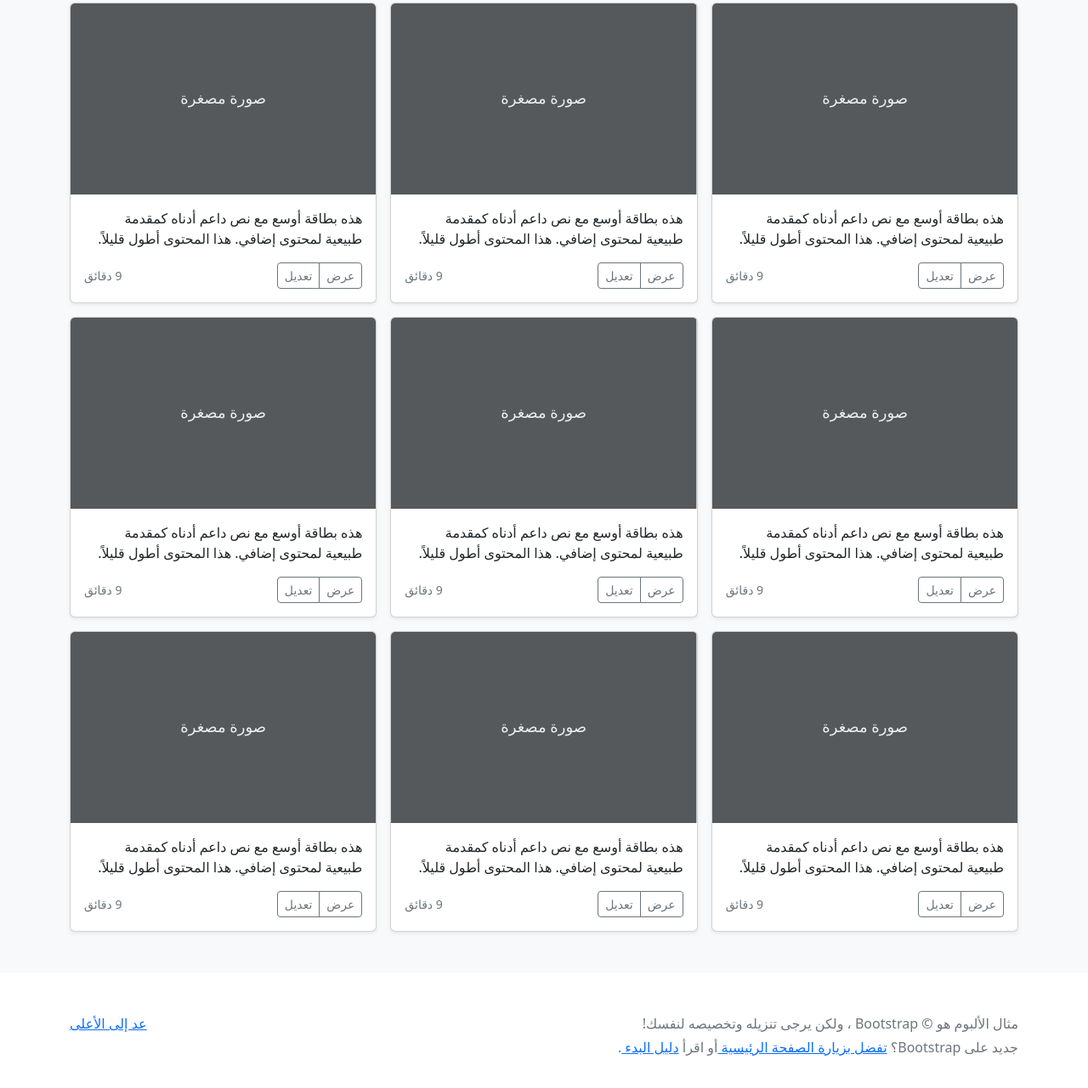
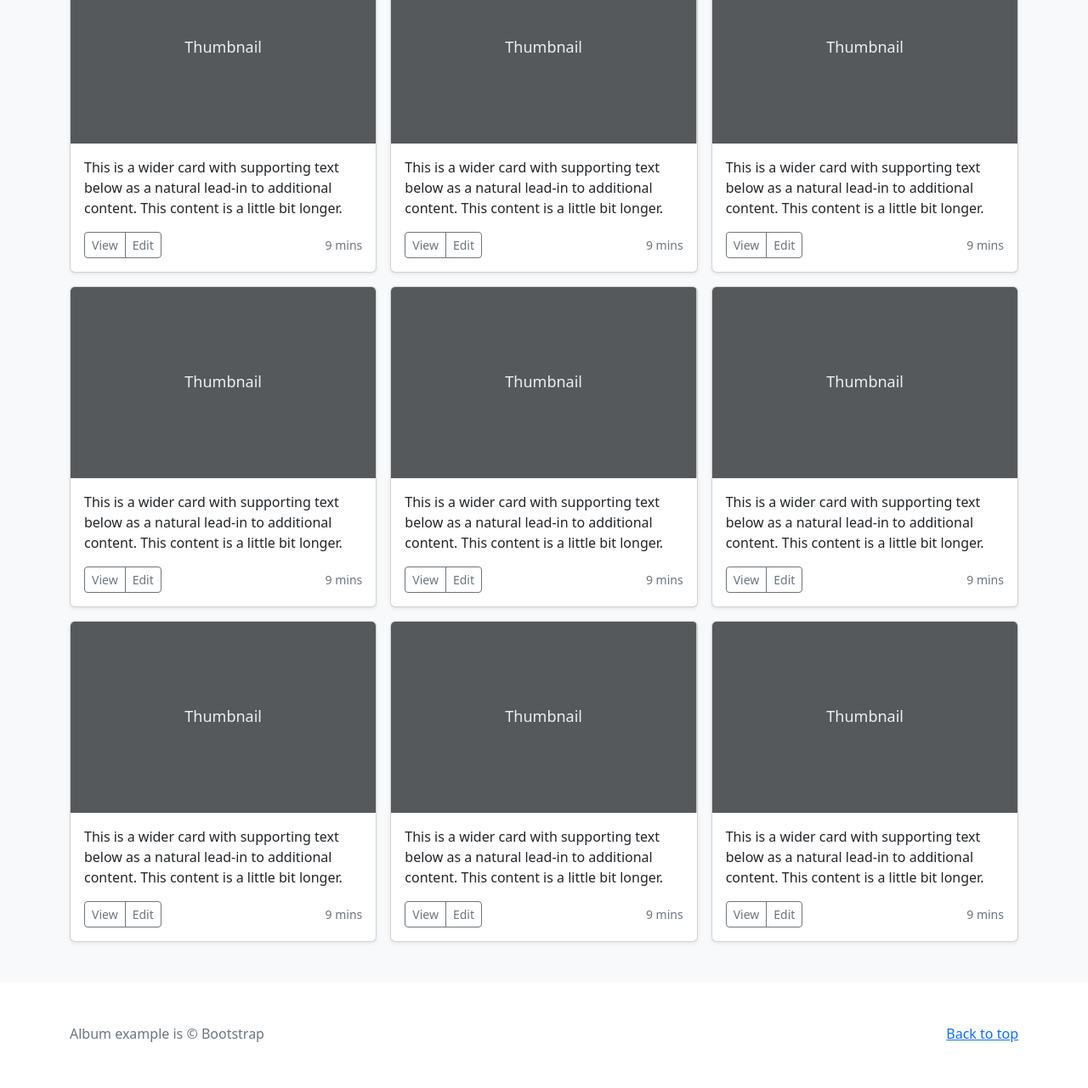
Before and after one commit to shadowartist201/3420-site, a plain HTML site: page index.html in a window 1280 px wide. Shown: the part 525-1806 px from the top of the page at 85% size. Drawn offline with Linux system fonts and the light colour scheme; files that its build step writes are made by us from their sources; files whose address does not match are found by name.

Commit message:
Update index.html

```diff
--- a/index.html
+++ b/index.html
@@ -1,19 +1,17 @@
 <!doctype html>
-<html lang="ar" dir="rtl">
+<html lang="en">
   <head>
     <meta charset="utf-8">
     <meta name="viewport" content="width=device-width, initial-scale=1">
     <meta name="description" content="">
-    <meta name="author" content="Mark Otto, Jacob Thornton, and Bootstrap contributors">
+    <meta name="author" content="Kelsey Porter">
     <meta name="generator" content="Hugo 0.84.0">
-    <title>مثال الألبوم · Bootstrap v5.0</title>
-
-    <link rel="canonical" href="https://getbootstrap.com/docs/5.0/examples/album-rtl/">
+    <title>CSCE 3420</title>
 
 
 
     <!-- Bootstrap core CSS -->
-<link href="../assets/dist/css/bootstrap.rtl.min.css" rel="stylesheet">
+<link href="../assets/dist/css/bootstrap.min.css" rel="stylesheet">
 
     <style>
       .bd-placeholder-img {
@@ -40,15 +38,15 @@
     <div class="container">
       <div class="row">
         <div class="col-sm-8 col-md-7 py-4">
-          <h4 class="text-white">حول</h4>
-          <p class="text-muted">أضف بعض المعلومات حول الألبوم، المؤلف، أو أي سياق خلفية آخر. اجعلها بضع جمل حتى يتمكن الزوار من التقاط بعض التلميحات المفيدة. ثم اربطها ببعض مواقع التواصل الاجتماعي أو معلومات الاتصال.</p>
+          <h4 class="text-white">About</h4>
+          <p class="text-muted">This is an album of random garbage. Maybe it has cat pictures or old memes. The world will never know.</p>
         </div>
         <div class="col-sm-4 offset-md-1 py-4">
-          <h4 class="text-white">تواصل معي</h4>
+          <h4 class="text-white">Contact</h4>
           <ul class="list-unstyled">
-            <li><a href="#" class="text-white">تابعني على تويتر</a></li>
-            <li><a href="#" class="text-white">شاركني الإعجاب في فيسبوك</a></li>
-            <li><a href="#" class="text-white">راسلني على البريد الإلكتروني</a></li>
+            <li><a href="#" class="text-white">Follow on Twitter</a></li>
+            <li><a href="#" class="text-white">Like on Facebook</a></li>
+            <li><a href="#" class="text-white">Email me</a></li>
           </ul>
         </div>
       </div>
@@ -58,9 +56,9 @@
     <div class="container">
       <a href="#" class="navbar-brand d-flex align-items-center">
         <svg xmlns="http://www.w3.org/2000/svg" width="20" height="20" fill="none" stroke="currentColor" stroke-linecap="round" stroke-linejoin="round" stroke-width="2" aria-hidden="true" class="me-2" viewBox="0 0 24 24"><path d="M23 19a2 2 0 0 1-2 2H3a2 2 0 0 1-2-2V8a2 2 0 0 1 2-2h4l2-3h6l2 3h4a2 2 0 0 1 2 2z"/><circle cx="12" cy="13" r="4"/></svg>
-        <strong>الألبوم</strong>
+        <strong>Album</strong>
       </a>
-      <button class="navbar-toggler" type="button" data-bs-toggle="collapse" data-bs-target="#navbarHeader" aria-controls="navbarHeader" aria-expanded="false" aria-label="تبديل التنقل">
+      <button class="navbar-toggler" type="button" data-bs-toggle="collapse" data-bs-target="#navbarHeader" aria-controls="navbarHeader" aria-expanded="false" aria-label="Toggle navigation">
         <span class="navbar-toggler-icon"></span>
       </button>
     </div>
@@ -72,11 +70,11 @@
   <section class="py-5 text-center container">
     <div class="row py-lg-5">
       <div class="col-lg-6 col-md-8 mx-auto">
-        <h1 class="fw-light">مثال الألبوم</h1>
-        <p class="lead text-muted">وصف قصير حول الألبوم أدناه (محتوياته ، ومنشؤه ، وما إلى ذلك). اجعله قصير ولطيف، ولكن ليست قصير جدًا حتى لا يتخطى الناس هذا الألبوم تمامًا.</p>
+        <h1 class="fw-light">Album example</h1>
+        <p class="lead text-muted">Pretend this album has kitten pictures.</p>
         <p>
-          <a href="#" class="btn btn-primary my-2">الدعوة الرئيسية للعمل</a>
-          <a href="#" class="btn btn-secondary my-2">عمل ثانوي</a>
+          <a href="#" class="btn btn-primary my-2">Main call to action</a>
+          <a href="#" class="btn btn-secondary my-2">Secondary action</a>
         </p>
       </div>
     </div>
@@ -88,48 +86,48 @@
       <div class="row row-cols-1 row-cols-sm-2 row-cols-md-3 g-3">
         <div class="col">
           <div class="card shadow-sm">
-            <svg class="bd-placeholder-img card-img-top" width="100%" height="225" xmlns="http://www.w3.org/2000/svg" role="img" aria-label="Placeholder: صورة مصغرة" preserveAspectRatio="xMidYMid slice" focusable="false"><title>Placeholder</title><rect width="100%" height="100%" fill="#55595c"/><text x="50%" y="50%" fill="#eceeef" dy=".3em">صورة مصغرة</text></svg>
+            <svg class="bd-placeholder-img card-img-top" width="100%" height="225" xmlns="http://www.w3.org/2000/svg" role="img" aria-label="Placeholder: Thumbnail" preserveAspectRatio="xMidYMid slice" focusable="false"><title>Placeholder</title><rect width="100%" height="100%" fill="#55595c"/><text x="50%" y="50%" fill="#eceeef" dy=".3em">Thumbnail</text></svg>
 
             <div class="card-body">
-              <p class="card-text">هذه بطاقة أوسع مع نص داعم أدناه كمقدمة طبيعية لمحتوى إضافي. هذا المحتوى أطول قليلاً.</p>
+              <p class="card-text">This is a wider card with supporting text below as a natural lead-in to additional content. This content is a little bit longer.</p>
               <div class="d-flex justify-content-between align-items-center">
                 <div class="btn-group">
-                  <button type="button" class="btn btn-sm btn-outline-secondary">عرض</button>
-                  <button type="button" class="btn btn-sm btn-outline-secondary">تعديل</button>
+                  <button type="button" class="btn btn-sm btn-outline-secondary">View</button>
+                  <button type="button" class="btn btn-sm btn-outline-secondary">Edit</button>
                 </div>
-                <small class="text-muted">9 دقائق</small>
+                <small class="text-muted">9 mins</small>
               </div>
             </div>
           </div>
         </div>
         <div class="col">
           <div class="card shadow-sm">
-            <svg class="bd-placeholder-img card-img-top" width="100%" height="225" xmlns="http://www.w3.org/2000/svg" role="img" aria-label="Placeholder: صورة مصغرة" preserveAspectRatio="xMidYMid slice" focusable="false"><title>Placeholder</title><rect width="100%" height="100%" fill="#55595c"/><text x="50%" y="50%" fill="#eceeef" dy=".3em">صورة مصغرة</text></svg>
+            <svg class="bd-placeholder-img card-img-top" width="100%" height="225" xmlns="http://www.w3.org/2000/svg" role="img" aria-label="Placeholder: Thumbnail" preserveAspectRatio="xMidYMid slice" focusable="false"><title>Placeholder</title><rect width="100%" height="100%" fill="#55595c"/><text x="50%" y="50%" fill="#eceeef" dy=".3em">Thumbnail</text></svg>
 
             <div class="card-body">
-              <p class="card-text">هذه بطاقة أوسع مع نص داعم أدناه كمقدمة طبيعية لمحتوى إضافي. هذا المحتوى أطول قليلاً.</p>
+              <p class="card-text">This is a wider card with supporting text below as a natural lead-in to additional content. This content is a little bit longer.</p>
               <div class="d-flex justify-content-between align-items-center">
                 <div class="btn-group">
-                  <button type="button" class="btn btn-sm btn-outline-secondary">عرض</button>
-                  <button type="button" class="btn btn-sm btn-outline-secondary">تعديل</button>
+                  <button type="button" class="btn btn-sm btn-outline-secondary">View</button>
+                  <button type="button" class="btn btn-sm btn-outline-secondary">Edit</button>
                 </div>
-                <small class="text-muted">9 دقائق</small>
+                <small class="text-muted">9 mins</small>
               </div>
             </div>
           </div>
         </div>
         <div class="col">
           <div class="card shadow-sm">
-            <svg class="bd-placeholder-img card-img-top" width="100%" height="225" xmlns="http://www.w3.org/2000/svg" role="img" aria-label="Placeholder: صورة مصغرة" preserveAspectRatio="xMidYMid slice" focusable="false"><title>Placeholder</title><rect width="100%" height="100%" fill="#55595c"/><text x="50%" y="50%" fill="#eceeef" dy=".3em">صورة مصغرة</text></svg>
+            <svg class="bd-placeholder-img card-img-top" width="100%" height="225" xmlns="http://www.w3.org/2000/svg" role="img" aria-label="Placeholder: Thumbnail" preserveAspectRatio="xMidYMid slice" focusable="false"><title>Placeholder</title><rect width="100%" height="100%" fill="#55595c"/><text x="50%" y="50%" fill="#eceeef" dy=".3em">Thumbnail</text></svg>
 
             <div class="card-body">
-              <p class="card-text">هذه بطاقة أوسع مع نص داعم أدناه كمقدمة طبيعية لمحتوى إضافي. هذا المحتوى أطول قليلاً.</p>
+              <p class="card-text">This is a wider card with supporting text below as a natural lead-in to additional content. This content is a little bit longer.</p>
               <div class="d-flex justify-content-between align-items-center">
                 <div class="btn-group">
-                  <button type="button" class="btn btn-sm btn-outline-secondary">عرض</button>
-                  <button type="button" class="btn btn-sm btn-outline-secondary">تعديل</button>
+                  <button type="button" class="btn btn-sm btn-outline-secondary">View</button>
+                  <button type="button" class="btn btn-sm btn-outline-secondary">Edit</button>
                 </div>
-                <small class="text-muted">9 دقائق</small>
+                <small class="text-muted">9 mins</small>
               </div>
             </div>
           </div>
@@ -137,48 +135,48 @@
 
         <div class="col">
           <div class="card shadow-sm">
-            <svg class="bd-placeholder-img card-img-top" width="100%" height="225" xmlns="http://www.w3.org/2000/svg" role="img" aria-label="Placeholder: صورة مصغرة" preserveAspectRatio="xMidYMid slice" focusable="false"><title>Placeholder</title><rect width="100%" height="100%" fill="#55595c"/><text x="50%" y="50%" fill="#eceeef" dy=".3em">صورة مصغرة</text></svg>
+            <svg class="bd-placeholder-img card-img-top" width="100%" height="225" xmlns="http://www.w3.org/2000/svg" role="img" aria-label="Placeholder: Thumbnail" preserveAspectRatio="xMidYMid slice" focusable="false"><title>Placeholder</title><rect width="100%" height="100%" fill="#55595c"/><text x="50%" y="50%" fill="#eceeef" dy=".3em">Thumbnail</text></svg>
 
             <div class="card-body">
-              <p class="card-text">هذه بطاقة أوسع مع نص داعم أدناه كمقدمة طبيعية لمحتوى إضافي. هذا المحتوى أطول قليلاً.</p>
+              <p class="card-text">This is a wider card with supporting text below as a natural lead-in to additional content. This content is a little bit longer.</p>
               <div class="d-flex justify-content-between align-items-center">
                 <div class="btn-group">
-                  <button type="button" class="btn btn-sm btn-outline-secondary">عرض</button>
-                  <button type="button" class="btn btn-sm btn-outline-secondary">تعديل</button>
+                  <button type="button" class="btn btn-sm btn-outline-secondary">View</button>
+                  <button type="button" class="btn btn-sm btn-outline-secondary">Edit</button>
                 </div>
-                <small class="text-muted">9 دقائق</small>
+                <small class="text-muted">9 mins</small>
               </div>
             </div>
           </div>
         </div>
         <div class="col">
           <div class="card shadow-sm">
-            <svg class="bd-placeholder-img card-img-top" width="100%" height="225" xmlns="http://www.w3.org/2000/svg" role="img" aria-label="Placeholder: صورة مصغرة" preserveAspectRatio="xMidYMid slice" focusable="false"><title>Placeholder</title><rect width="100%" height="100%" fill="#55595c"/><text x="50%" y="50%" fill="#eceeef" dy=".3em">صورة مصغرة</text></svg>
+            <svg class="bd-placeholder-img card-img-top" width="100%" height="225" xmlns="http://www.w3.org/2000/svg" role="img" aria-label="Placeholder: Thumbnail" preserveAspectRatio="xMidYMid slice" focusable="false"><title>Placeholder</title><rect width="100%" height="100%" fill="#55595c"/><text x="50%" y="50%" fill="#eceeef" dy=".3em">Thumbnail</text></svg>
 
             <div class="card-body">
-              <p class="card-text">هذه بطاقة أوسع مع نص داعم أدناه كمقدمة طبيعية لمحتوى إضافي. هذا المحتوى أطول قليلاً.</p>
+              <p class="card-text">This is a wider card with supporting text below as a natural lead-in to additional content. This content is a little bit longer.</p>
               <div class="d-flex justify-content-between align-items-center">
                 <div class="btn-group">
-                  <button type="button" class="btn btn-sm btn-outline-secondary">عرض</button>
-                  <button type="button" class="btn btn-sm btn-outline-secondary">تعديل</button>
+                  <button type="button" class="btn btn-sm btn-outline-secondary">View</button>
+                  <button type="button" class="btn btn-sm btn-outline-secondary">Edit</button>
                 </div>
-                <small class="text-muted">9 دقائق</small>
+                <small class="text-muted">9 mins</small>
               </div>
             </div>
           </div>
         </div>
         <div class="col">
           <div class="card shadow-sm">
-            <svg class="bd-placeholder-img card-img-top" width="100%" height="225" xmlns="http://www.w3.org/2000/svg" role="img" aria-label="Placeholder: صورة مصغرة" preserveAspectRatio="xMidYMid slice" focusable="false"><title>Placeholder</title><rect width="100%" height="100%" fill="#55595c"/><text x="50%" y="50%" fill="#eceeef" dy=".3em">صورة مصغرة</text></svg>
+            <svg class="bd-placeholder-img card-img-top" width="100%" height="225" xmlns="http://www.w3.org/2000/svg" role="img" aria-label="Placeholder: Thumbnail" preserveAspectRatio="xMidYMid slice" focusable="false"><title>Placeholder</title><rect width="100%" height="100%" fill="#55595c"/><text x="50%" y="50%" fill="#eceeef" dy=".3em">Thumbnail</text></svg>
 
             <div class="card-body">
-              <p class="card-text">هذه بطاقة أوسع مع نص داعم أدناه كمقدمة طبيعية لمحتوى إضافي. هذا المحتوى أطول قليلاً.</p>
+              <p class="card-text">This is a wider card with supporting text below as a natural lead-in to additional content. This content is a little bit longer.</p>
               <div class="d-flex justify-content-between align-items-center">
                 <div class="btn-group">
-                  <button type="button" class="btn btn-sm btn-outline-secondary">عرض</button>
-                  <button type="button" class="btn btn-sm btn-outline-secondary">تعديل</button>
+                  <button type="button" class="btn btn-sm btn-outline-secondary">View</button>
+                  <button type="button" class="btn btn-sm btn-outline-secondary">Edit</button>
                 </div>
-                <small class="text-muted">9 دقائق</small>
+                <small class="text-muted">9 mins</small>
               </div>
             </div>
           </div>
@@ -186,48 +184,48 @@
 
         <div class="col">
           <div class="card shadow-sm">
-            <svg class="bd-placeholder-img card-img-top" width="100%" height="225" xmlns="http://www.w3.org/2000/svg" role="img" aria-label="Placeholder: صورة مصغرة" preserveAspectRatio="xMidYMid slice" focusable="false"><title>Placeholder</title><rect width="100%" height="100%" fill="#55595c"/><text x="50%" y="50%" fill="#eceeef" dy=".3em">صورة مصغرة</text></svg>
+            <svg class="bd-placeholder-img card-img-top" width="100%" height="225" xmlns="http://www.w3.org/2000/svg" role="img" aria-label="Placeholder: Thumbnail" preserveAspectRatio="xMidYMid slice" focusable="false"><title>Placeholder</title><rect width="100%" height="100%" fill="#55595c"/><text x="50%" y="50%" fill="#eceeef" dy=".3em">Thumbnail</text></svg>
 
             <div class="card-body">
-              <p class="card-text">هذه بطاقة أوسع مع نص داعم أدناه كمقدمة طبيعية لمحتوى إضافي. هذا المحتوى أطول قليلاً.</p>
+              <p class="card-text">This is a wider card with supporting text below as a natural lead-in to additional content. This content is a little bit longer.</p>
               <div class="d-flex justify-content-between align-items-center">
                 <div class="btn-group">
-                  <button type="button" class="btn btn-sm btn-outline-secondary">عرض</button>
-                  <button type="button" class="btn btn-sm btn-outline-secondary">تعديل</button>
+                  <button type="button" class="btn btn-sm btn-outline-secondary">View</button>
+                  <button type="button" class="btn btn-sm btn-outline-secondary">Edit</button>
                 </div>
-                <small class="text-muted">9 دقائق</small>
+                <small class="text-muted">9 mins</small>
               </div>
             </div>
           </div>
         </div>
         <div class="col">
           <div class="card shadow-sm">
-            <svg class="bd-placeholder-img card-img-top" width="100%" height="225" xmlns="http://www.w3.org/2000/svg" role="img" aria-label="Placeholder: صورة مصغرة" preserveAspectRatio="xMidYMid slice" focusable="false"><title>Placeholder</title><rect width="100%" height="100%" fill="#55595c"/><text x="50%" y="50%" fill="#eceeef" dy=".3em">صورة مصغرة</text></svg>
+            <svg class="bd-placeholder-img card-img-top" width="100%" height="225" xmlns="http://www.w3.org/2000/svg" role="img" aria-label="Placeholder: Thumbnail" preserveAspectRatio="xMidYMid slice" focusable="false"><title>Placeholder</title><rect width="100%" height="100%" fill="#55595c"/><text x="50%" y="50%" fill="#eceeef" dy=".3em">Thumbnail</text></svg>
 
             <div class="card-body">
-              <p class="card-text">هذه بطاقة أوسع مع نص داعم أدناه كمقدمة طبيعية لمحتوى إضافي. هذا المحتوى أطول قليلاً.</p>
+              <p class="card-text">This is a wider card with supporting text below as a natural lead-in to additional content. This content is a little bit longer.</p>
               <div class="d-flex justify-content-between align-items-center">
                 <div class="btn-group">
-                  <button type="button" class="btn btn-sm btn-outline-secondary">عرض</button>
-                  <button type="button" class="btn btn-sm btn-outline-secondary">تعديل</button>
+                  <button type="button" class="btn btn-sm btn-outline-secondary">View</button>
+                  <button type="button" class="btn btn-sm btn-outline-secondary">Edit</button>
                 </div>
-                <small class="text-muted">9 دقائق</small>
+                <small class="text-muted">9 mins</small>
               </div>
             </div>
           </div>
         </div>
         <div class="col">
           <div class="card shadow-sm">
-            <svg class="bd-placeholder-img card-img-top" width="100%" height="225" xmlns="http://www.w3.org/2000/svg" role="img" aria-label="Placeholder: صورة مصغرة" preserveAspectRatio="xMidYMid slice" focusable="false"><title>Placeholder</title><rect width="100%" height="100%" fill="#55595c"/><text x="50%" y="50%" fill="#eceeef" dy=".3em">صورة مصغرة</text></svg>
+            <svg class="bd-placeholder-img card-img-top" width="100%" height="225" xmlns="http://www.w3.org/2000/svg" role="img" aria-label="Placeholder: Thumbnail" preserveAspectRatio="xMidYMid slice" focusable="false"><title>Placeholder</title><rect width="100%" height="100%" fill="#55595c"/><text x="50%" y="50%" fill="#eceeef" dy=".3em">Thumbnail</text></svg>
 
             <div class="card-body">
-              <p class="card-text">هذه بطاقة أوسع مع نص داعم أدناه كمقدمة طبيعية لمحتوى إضافي. هذا المحتوى أطول قليلاً.</p>
+              <p class="card-text">This is a wider card with supporting text below as a natural lead-in to additional content. This content is a little bit longer.</p>
               <div class="d-flex justify-content-between align-items-center">
                 <div class="btn-group">
-                  <button type="button" class="btn btn-sm btn-outline-secondary">عرض</button>
-                  <button type="button" class="btn btn-sm btn-outline-secondary">تعديل</button>
+                  <button type="button" class="btn btn-sm btn-outline-secondary">View</button>
+                  <button type="button" class="btn btn-sm btn-outline-secondary">Edit</button>
                 </div>
-                <small class="text-muted">9 دقائق</small>
+                <small class="text-muted">9 mins</small>
               </div>
             </div>
           </div>
@@ -241,10 +239,9 @@
 <footer class="text-muted py-5">
   <div class="container">
     <p class="float-end mb-1">
-      <a href="#">عد إلى الأعلى</a>
+      <a href="#">Back to top</a>
     </p>
-    <p class="mb-1">مثال الألبوم هو © Bootstrap ، ولكن يرجى تنزيله وتخصيصه لنفسك!</p>
-    <p class="mb-0">جديد على Bootstrap؟ <a href="/"> تفضل بزيارة الصفحة الرئيسية </a> أو اقرأ <a href="../getting-started/introduction/ "> دليل البدء </a>.</p>
+    <p class="mb-1">Album example is &copy; Bootstrap</p>
   </div>
 </footer>
 
```
